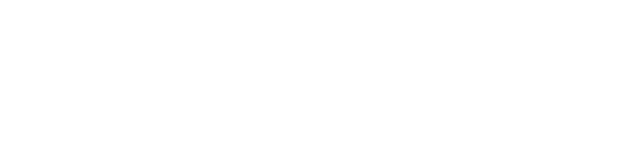
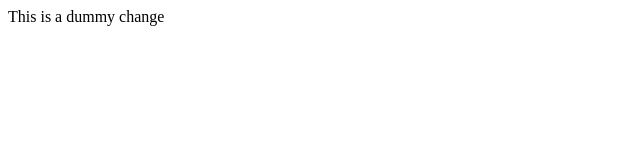
Before and after one commit to priyanshr1972/Esalink, a plain HTML site: page HTML/index.html in a window 1280 px wide. Shown: the whole page, without its empty margins (0-640 px from the left). Drawn offline with Linux system fonts and the light colour scheme.

Commit message:
INITIAL COMMIT

```diff
--- a/HTML/index.html
+++ b/HTML/index.html
@@ -6,6 +6,6 @@
     <title>Document</title>
 </head>
 <body>
-
+  This is a dummy change
 </body>
 </html>
```
